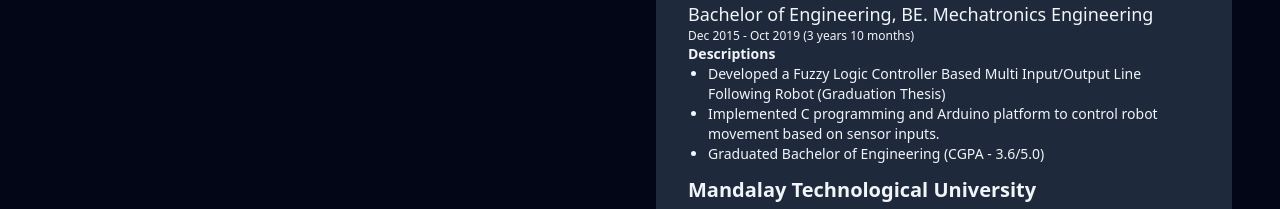
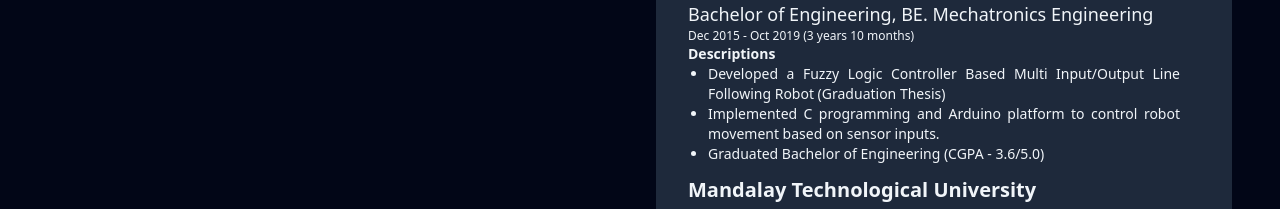
Before and after one commit to lwinmgmg/portfolio, a Next.js app: page / in a window 1280 px wide. Both pictures are taken after a click on the element "Education". Shown: the part 1072-1281 px from the top of the page. Built offline with nearby package versions, Linux system fonts and the light colour scheme.

Commit message:
Added text-justify in education list

```diff
--- a/app/ui/components/about/EducationItem.tsx
+++ b/app/ui/components/about/EducationItem.tsx
@@ -22,7 +22,7 @@
             <p className="text-lg">{title}</p>
             <p className="text-xs">{startDate.toLocaleString('en-us',{month:'short', year:'numeric'})} - {endDate ? endDate.toLocaleString('en-us',{month:'short', year:'numeric'}) : "current" }{" "}({Math.floor(years)}{" "} years{" "}{months}{" "}months)</p>
             <p className="text-sm font-bold">Descriptions</p>
-            <ul className="list-disc px-5 text-sm">
+            <ul className="list-disc px-5 text-sm text-justify">
                 {
                     descriptions.map(desc => <li key={desc}>{desc}</li>)
                 }
```
